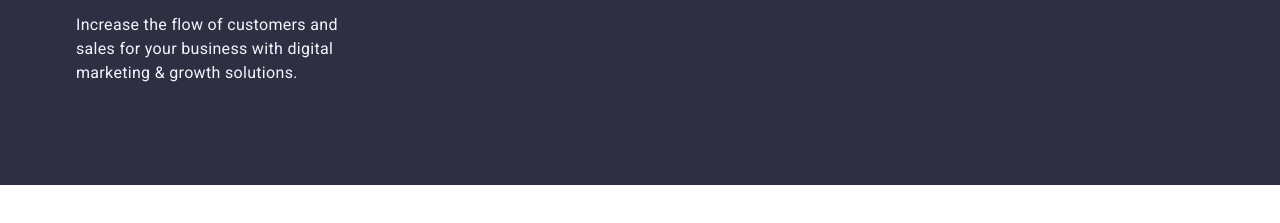
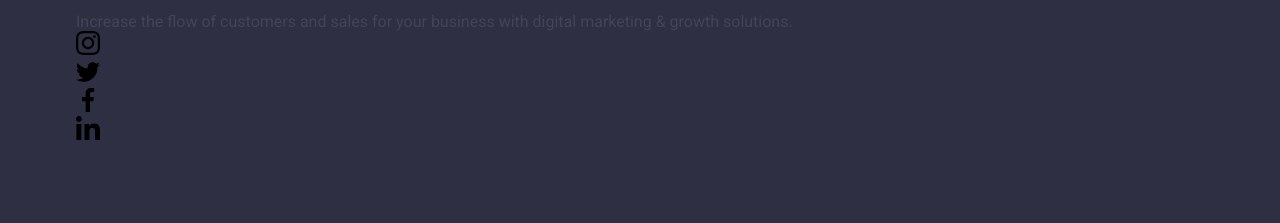
Before and after one commit to MadDog83/goit-markup-hw-04, a plain HTML site: page index.html in a window 1280 px wide. Shown: the part 3090-3313 px from the top of the page. Before the commit the page ends 3275 px from the top, so only its background shows below. Drawn offline with nearby package versions, Linux system fonts and the light colour scheme; files whose address does not match are found by name.

Commit message:
Update index.html

```diff
--- a/index.html
+++ b/index.html
@@ -402,13 +402,43 @@
     <!--Footer section -->
     <footer class="footer">
       <div class="footer-container container">
+        <div class="footer-logo-par">
           <a class="link logo footer-logo" href="./index.html">
             Web<span class="studio-light">Studio</span>
           </a>
-        <p class="footer-prgrph">
+          <p class="footer-par">
             Increase the flow of customers and sales for your business with
             digital marketing & growth solutions.
           </p>
+        </div>
+        <div class="footer-social">
+          <ul ckass="footer-list">
+            <li class="footer-item">
+              <a class="footer-link" href=""
+                ><svg class="footer-icon" width="24" height="24">
+                  <use href="./images/icons.svg#icon-instagram_1"></use></svg
+              ></a>
+            </li>
+            <li class="footer-item">
+              <a class="footer-link" href=""
+                ><svg class="footer-icon" width="24" height="24">
+                  <use href="./images/icons.svg#icon-twitter_1"></use></svg
+              ></a>
+            </li>
+            <li class="footer-item">
+              <a class="footer-link" href=""
+                ><svg class="footer-icon" width="24" height="24">
+                  <use href="./images/icons.svg#icon-facebook_1"></use></svg
+              ></a>
+            </li>
+            <li class="footer-item">
+              <a class="footer-link" href=""
+                ><svg class="footer-icon" width="24" height="24">
+                  <use href="./images/icons.svg#icon-linkedin_1"></use></svg
+              ></a>
+            </li>
+          </ul>
+        </div>
       </div>
     </footer>
     <script src="./js/modal.js"></script>
```
Lines whose indentation alone changed are shown as unchanged.
